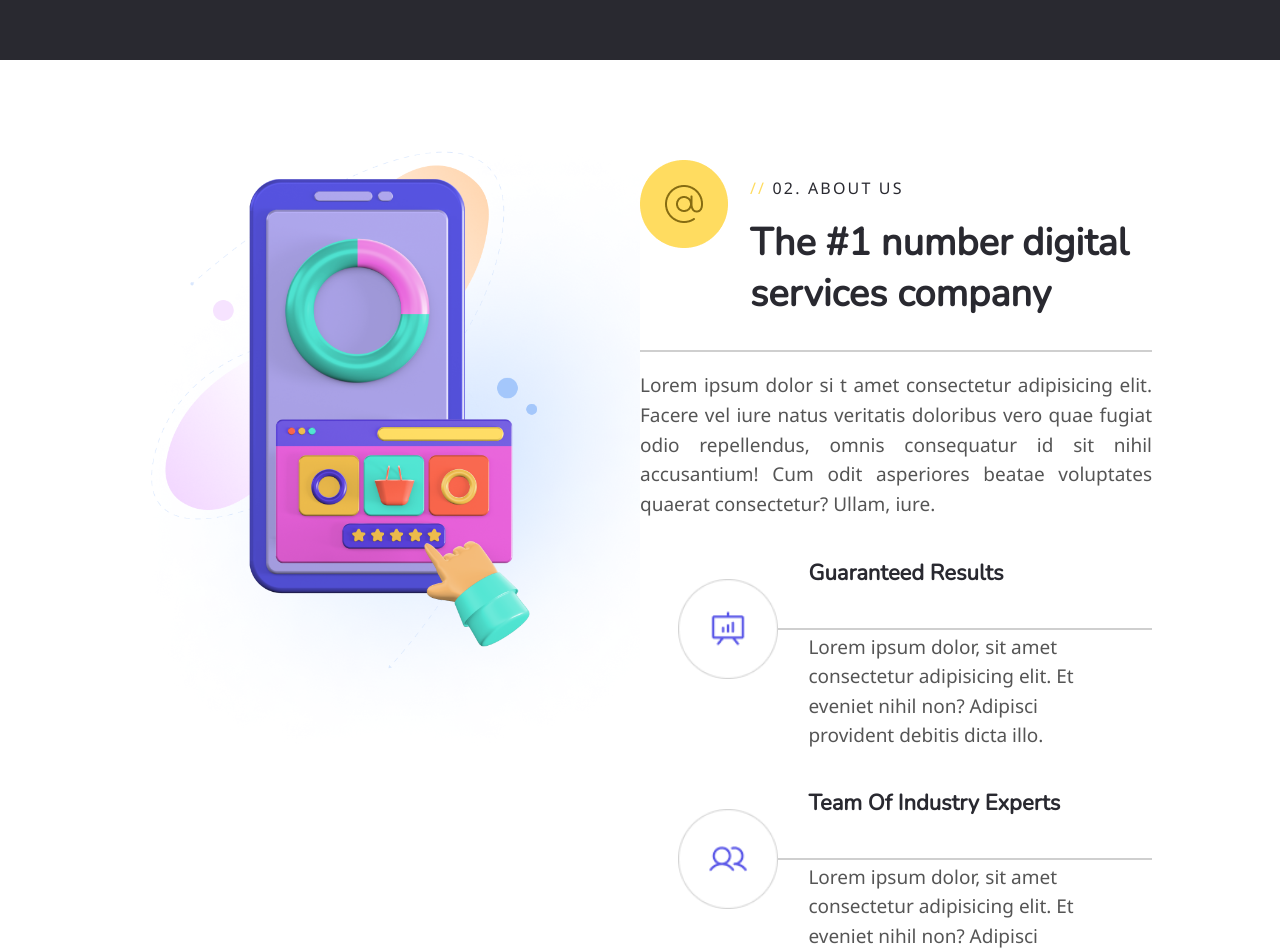
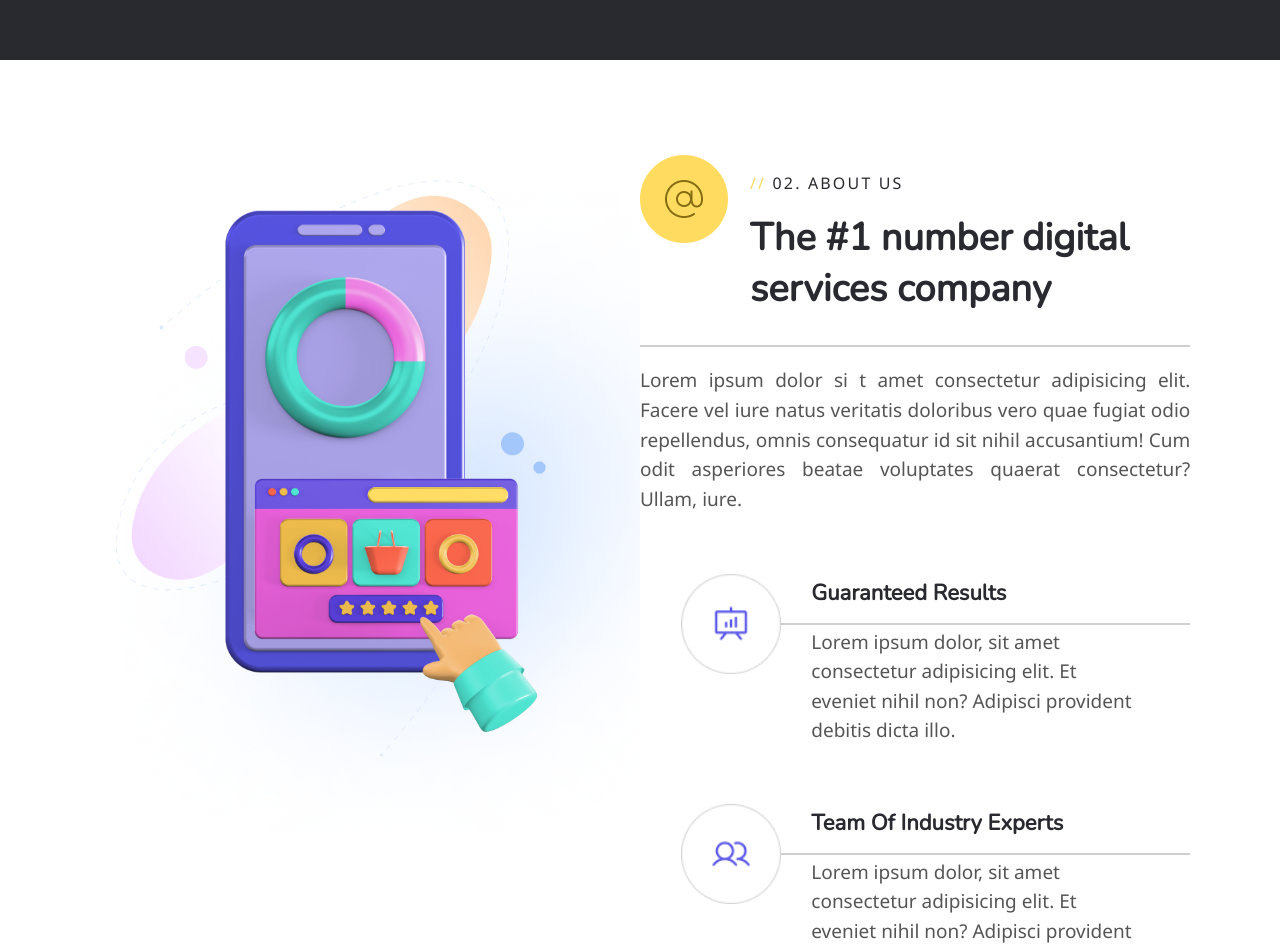
Before and after one commit to koredeJacob/Digital-Marketing-site, a React (Vite) app: page / in a window 1280 px wide. Shown: the part 2040-2989 px from the top of the page. Built offline with nearby package versions, Linux system fonts and the light colour scheme.

Commit message:
little change

```diff
--- a/src/pages/home/home.css
+++ b/src/pages/home/home.css
@@ -253,6 +253,9 @@
     .point-header,.point-text{
         position: absolute;
     }
+    .point-header{
+        top:25px;
+    }
     .point-text{
         top:75px;
     }
@@ -308,7 +311,7 @@
 
 @media (min-width:1260px){
     .home-about{
-        width:80%;
+        width:86%;
         flex-direction: row;
         margin: auto;
         max-width: 1440px;
@@ -318,16 +321,19 @@
         width: 50%;
     }
     .about-image{
-        width: 124%;
+        width: 128.5%;
     }
     .about-sub{
         flex-direction: row;
         gap:22px;
         align-items:flex-start;
-        margin-top:90px;
+        margin-top:85px;
     }
     .about-text{
         text-align: justify;
+    }
+    .about-image-container{
+        margin-top: 25px;
     }
 }
 
```
